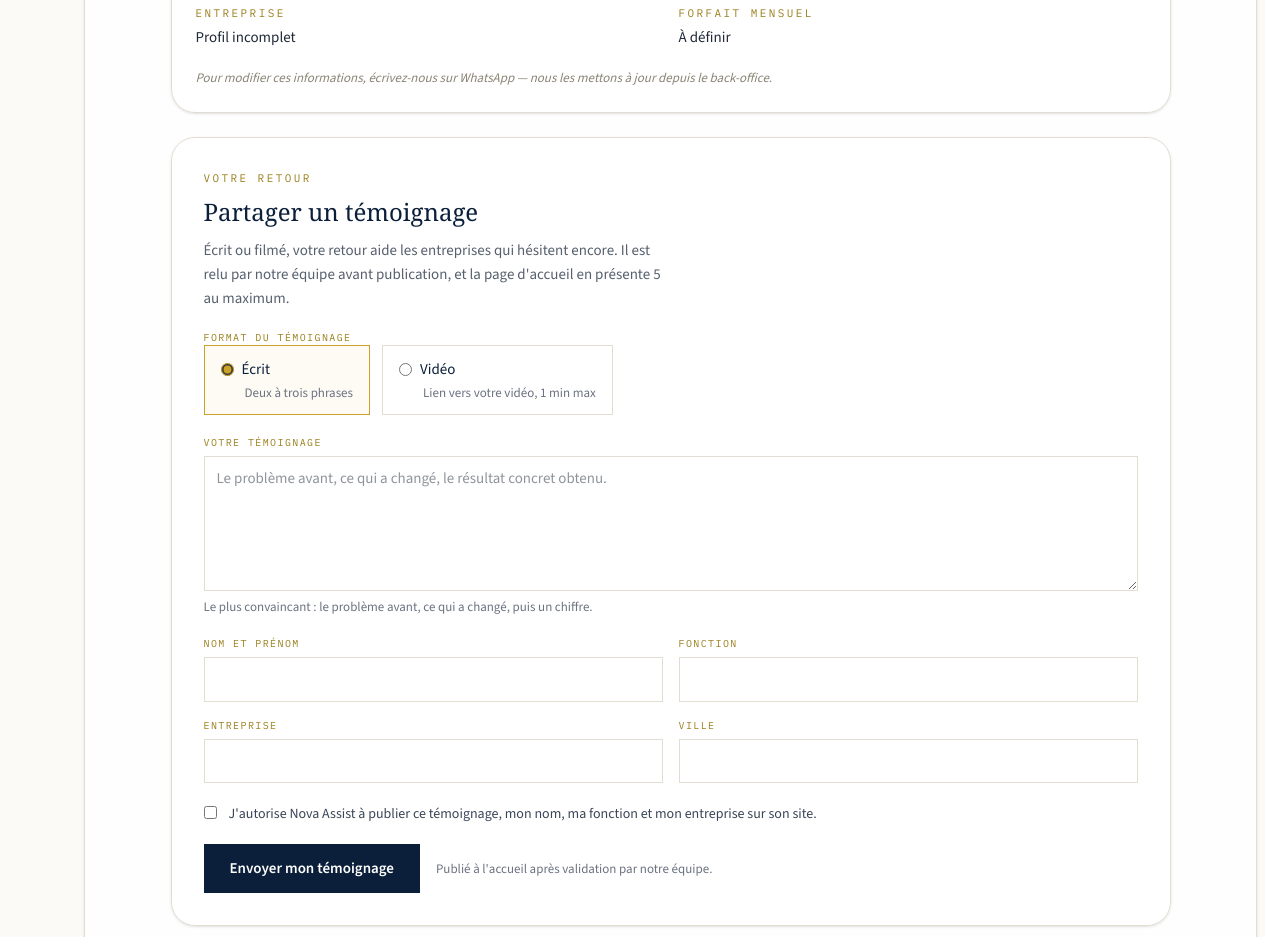
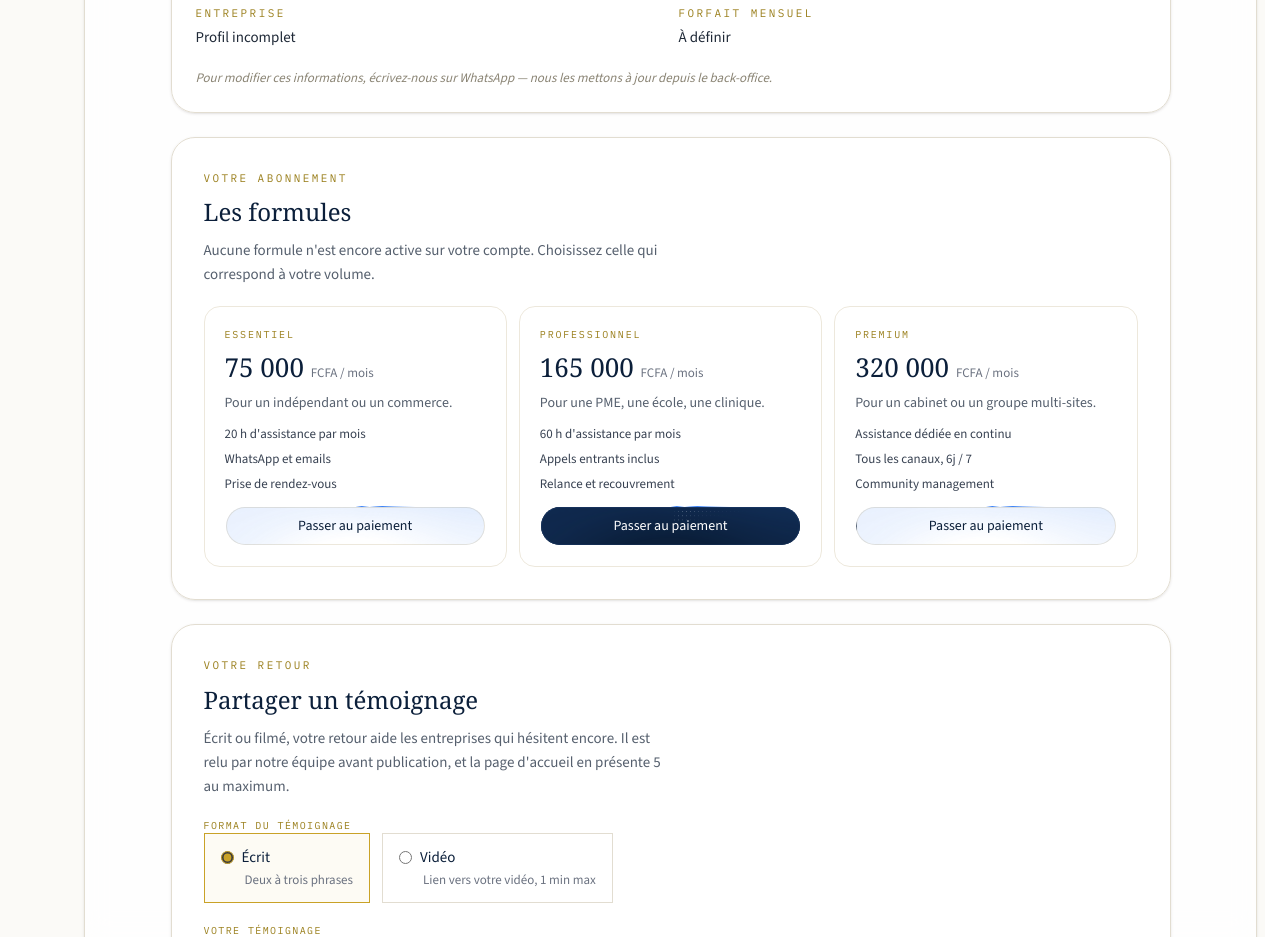
Before and after one commit to kjbrown-03/NovaAssit-, a Next.js app: page /espace-client in a window 1280 px wide. Shown: the part 940-1877 px from the top of the page. Built offline with nearby package versions, Linux system fonts and the light colour scheme; no server answers; the database is empty.

Commit message:
pour les messages

```diff
--- a/app/devis/formulaire-devis.tsx
+++ b/app/devis/formulaire-devis.tsx
@@ -2,6 +2,8 @@
 
 import { useMemo, useState } from "react";
 import { useSearchParams } from "next/navigation";
+
+import type { ProfilConnu } from "@/lib/supabase/profil";
 import {
   CANAUX,
   EFFECTIFS,
@@ -69,12 +71,23 @@ function formulePressentie(d: Donnees): Formule {
   return FORMULES.find((f) => f.id === id)!;
 }
 
-export function FormulaireDevis() {
+export function FormulaireDevis({ profil }: { profil?: ProfilConnu | null }) {
   const params = useSearchParams();
   const formuleDemandee = params.get("formule");
 
   const [etape, setEtape] = useState(0);
-  const [donnees, setDonnees] = useState<Donnees>(VIDE);
+  /* Ce que le client a déjà donné à l'inscription n'est pas redemandé. Les
+     champs restent modifiables : une demande peut concerner un autre
+     interlocuteur, ou l'entreprise a pu changer de nom depuis. */
+  const [donnees, setDonnees] = useState<Donnees>({
+    ...VIDE,
+    entreprise: profil?.entreprise || "",
+    secteur: profil?.secteur || "",
+    effectif: profil?.effectif || "",
+    contactNom: profil?.contactNom || "",
+    email: profil?.email || "",
+    telephone: profil?.telephone || "",
+  });
   const [envoye, setEnvoye] = useState(false);
   const [erreur, setErreur] = useState<string | null>(null);
   const [enCours, setEnCours] = useState(false);
--- a/app/devis/page.tsx
+++ b/app/devis/page.tsx
@@ -1,6 +1,7 @@
 import type { Metadata } from "next";
 import { Suspense } from "react";
 import { FormulaireDevis } from "./formulaire-devis";
+import { chargerProfilConnu } from "@/lib/supabase/profil";
 
 export const metadata: Metadata = {
   title: "Demande de devis",
@@ -8,11 +9,16 @@ export const metadata: Metadata = {
     "Quatre étapes, moins de trois minutes. Décrivez ce que vous souhaitez déléguer et recevez une réponse chiffrée sous 24 h ouvrées.",
 };
 
-export default function Devis() {
+export default async function Devis() {
+  /* `/devis` est derrière le middleware : le visiteur est authentifié, sa
+     fiche existe. On la lit ici plutôt que dans le composant client, qui n'a
+     ni session ni accès à la base. */
+  const profil = await chargerProfilConnu();
+
   return (
     /* useSearchParams impose une frontière Suspense au prérendu. */
     <Suspense fallback={<div className="px-5 py-20 text-center text-slate-mid">Chargement…</div>}>
-      <FormulaireDevis />
+      <FormulaireDevis profil={profil} />
     </Suspense>
   );
 }
--- a/app/espace-client/page.tsx
+++ b/app/espace-client/page.tsx
@@ -17,7 +17,7 @@ import {
 } from "lucide-react";
 
 import { Wordmark } from "@/components/wordmark";
-import { whatsappLink } from "@/lib/content";
+import { FORMULES, whatsappLink } from "@/lib/content";
 import { ShinyButton } from "@/components/ui/shiny-button";
 import { FormulaireTemoignage } from "@/components/espace-client/formulaire-temoignage";
 import { BoutonDeconnexion } from "@/components/espace-client/bouton-deconnexion";
@@ -47,7 +47,7 @@ const NAV = [
   { libelle: "Factures", href: "#documents", Icone: Receipt },
   { libelle: "Mon témoignage", href: "#temoignage", Icone: MessageSquareQuote },
   { libelle: "Mon profil", href: "#profil", Icone: UserRound },
-  { libelle: "Mon abonnement", href: "#contenu", Icone: Wallet },
+  { libelle: "Mon abonnement", href: "#abonnement", Icone: Wallet },
 ];
 
 /* Chaque statut porte son icône : la teinte seule ne doit pas porter le sens. */
@@ -401,6 +401,83 @@ export default async function EspaceClient() {
                 </p>
               </section>
 
+              {/* ------------------------------------------------------- abonnement */}
+              {/* L'onglet « Mon abonnement » pointait sur une ancre morte : le
+                  client voyait le nom de sa formule dans l'en-tête sans jamais
+                  pouvoir la comparer ni en changer. */}
+              <section
+                id="abonnement"
+                className="na-carte na-monte flex flex-col gap-5 rounded-3xl p-6 shadow-sm lg:p-8"
+              >
+                <div className="flex flex-col gap-2">
+                  <span className="na-eyebrow">Votre abonnement</span>
+                  <h2 className="text-[20px] text-navy lg:text-[24px]">Les formules</h2>
+                  <p className="max-w-[62ch] text-[15px] leading-[1.6] text-slate-mid">
+                    {profil?.formule
+                      ? "Vous pouvez changer de formule à tout moment, avec un préavis de 30 jours. Les heures non consommées sont reportées d'un mois."
+                      : "Aucune formule n'est encore active sur votre compte. Choisissez celle qui correspond à votre volume."}
+                  </p>
+                </div>
+
+                <ul className="grid gap-3 lg:grid-cols-3">
+                  {FORMULES.map((formule) => {
+                    const active = profil?.formule === formule.id;
+                    return (
+                      <li
+                        key={formule.id}
+                        className={`flex flex-col gap-3 rounded-2xl p-5 ${
+                          active
+                            ? "border-2 border-gold bg-gold-soft"
+                            : "border border-line-soft"
+                        }`}
+                      >
+                        <div className="flex items-start justify-between gap-3">
+                          <span className="font-mono text-[10px] tracking-[0.18em] text-gold-ink uppercase">
+                            {formule.nom}
+                          </span>
+                          {active && (
+                            <span className="shrink-0 bg-gold px-[9px] py-1 font-mono text-[9px] tracking-[0.12em] text-navy uppercase">
+                              Votre formule
+                            </span>
+                          )}
+                        </div>
+
+                        <p className="font-serif text-[26px] leading-none text-navy">
+                          {formule.prixCourt}{" "}
+                          <span className="font-sans text-[13px] text-gray-mid">
+                            {formule.unite}
+                          </span>
+                        </p>
+
+                        <p className="text-[14px] leading-[1.5] text-slate-mid">
+                          {formule.pourCourt}
+                        </p>
+
+                        <ul className="flex flex-col gap-[6px] text-[13px] leading-[1.45] text-ink-700">
+                          {formule.inclus.slice(0, 3).map((ligne) => (
+                            <li key={ligne}>{ligne}</li>
+                          ))}
+                        </ul>
+
+                        {active ? (
+                          <p className="mt-auto pt-1 font-mono text-[11px] tracking-[0.12em] text-gold-ink uppercase">
+                            Formule en cours
+                          </p>
+                        ) : (
+                          <ShinyButton
+                            href={`/paiement?formule=${formule.id}`}
+                            variant={formule.miseEnAvant ? "primary" : "outline"}
+                            className="mt-auto !p-[11px] !text-[14px]"
+                          >
+                            {profil?.formule ? "Passer à cette formule" : "Passer au paiement"}
+                          </ShinyButton>
+                        )}
+                      </li>
+                    );
+                  })}
+                </ul>
+              </section>
+
               {/* ------------------------------------------------------- témoignage */}
               <section
                 id="temoignage"
--- a/app/globals.css
+++ b/app/globals.css
@@ -1031,3 +1031,45 @@ html {
     animation: none;
   }
 }
+
+
+/* ------------------------------------------------------------------
+   Poussée latérale — arrivée sur le paiement.
+
+   Reprise du mouvement du portfolio, où chaque section est une diapositive
+   poussée horizontalement : même durée et même courbe (0,65 s,
+   cubic-bezier(0.22, 0.61, 0.16, 1)), avec la légère mise à l'échelle qui
+   donne sa profondeur au geste.
+
+   Une différence assumée : seule la page entrante glisse. Next démonte la
+   page quittée avant de monter la suivante, il n'y a donc rien à faire sortir
+   par la gauche. La faire glisser des deux côtés demanderait l'API View
+   Transitions, encore expérimentale dans Next 15.
+
+   Le contenu n'est jamais invisible — pas d'`opacity: 0` au départ : si
+   l'animation ne joue pas, la page est simplement là.
+   ------------------------------------------------------------------ */
+.na-pousse {
+  /* `clip` plutôt que `hidden` : n'ouvre pas de contexte de défilement, donc
+     ne casse pas les positions collantes de la page. */
+  overflow-x: clip;
+}
+
+.na-pousse > * {
+  animation: na-pousse-entrante 0.65s cubic-bezier(0.22, 0.61, 0.16, 1) both;
+}
+
+@keyframes na-pousse-entrante {
+  from {
+    transform: translateX(100%) scale(0.96);
+  }
+  to {
+    transform: none;
+  }
+}
+
+@media (prefers-reduced-motion: reduce) {
+  .na-pousse > * {
+    animation: none;
+  }
+}
--- a/app/paiement/page.tsx
+++ b/app/paiement/page.tsx
@@ -26,7 +26,10 @@ export default async function Paiement({
   if (!choisie) redirect("/offres");
 
   return (
-    <>
+    /* La page arrive en glissant depuis la droite, comme les diapositives du
+       portfolio d'où vient l'anneau des formules : le geste de choisir une
+       formule et celui d'arriver au paiement appartiennent au même mouvement. */
+    <div className="na-pousse">
       <header className="bg-navy">
         <div className="mx-auto flex max-w-[1180px] items-center justify-between px-5 py-[18px] lg:px-14 lg:py-6">
           <Wordmark size={20} />
@@ -68,6 +71,6 @@ export default async function Paiement({
           nomFormule={choisie.nom}
         />
       </main>
-    </>
+    </div>
   );
 }
--- a/components/site-footer.tsx
+++ b/components/site-footer.tsx
@@ -59,7 +59,14 @@ export function SiteFooter() {
             <h2 className="na-eyebrow font-mono text-[11px] tracking-[0.16em]">
               {t("pied.colonneContact")}
             </h2>
-            <a href={whatsappLink(t("commun.messageWhatsAppDefaut"))} className="hover:text-gold-ink">
+            <a
+              href={whatsappLink(t("commun.messageWhatsAppDefaut"))}
+              /* Comme les autres liens WhatsApp du site : la discussion s'ouvre
+                 à côté, sans faire quitter la page au visiteur. */
+              target="_blank"
+              rel="noopener noreferrer"
+              className="hover:text-gold-ink"
+            >
               {t("pied.whatsappBusiness")}
             </a>
             <a href={`mailto:${CONTACT.email}`} className="hover:text-gold-ink">
--- /dev/null
+++ b/lib/supabase/profil.ts
@@ -0,0 +1,59 @@
+import { creerClientServeur } from "./server";
+
+/**
+ * Ce qu'un client a déjà renseigné, pour ne pas le lui redemander.
+ *
+ * Les champs viennent de deux endroits : l'adresse est celle du compte
+ * authentifié, le reste de la fiche `profils` remplie à l'inscription puis
+ * complétée depuis l'espace client.
+ */
+export type ProfilConnu = {
+  entreprise: string;
+  contactNom: string;
+  email: string;
+  telephone: string;
+  secteur: string;
+  effectif: string;
+};
+
+/* Les valeurs de repli posées par le déclencheur `gerer_nouveau_compte` quand
+   l'inscription n'a pas fourni le champ. Les recopier dans un formulaire
+   n'aiderait personne : autant laisser la case vide. */
+const REMPLISSAGE_AUTOMATIQUE = "À compléter";
+
+function utile(valeur: unknown): string {
+  const texte = typeof valeur === "string" ? valeur.trim() : "";
+  return texte === REMPLISSAGE_AUTOMATIQUE ? "" : texte;
+}
+
+/**
+ * Lit le profil du compte connecté.
+ *
+ * Retourne `null` sans session — le formulaire de devis reste alors utilisable,
+ * simplement vide. Aucune clause de filtrage n'est nécessaire au-delà de
+ * l'identifiant : RLS interdit déjà de lire la ligne d'un autre.
+ */
+export async function chargerProfilConnu(): Promise<ProfilConnu | null> {
+  const supabase = await creerClientServeur();
+
+  const {
+    data: { user },
+  } = await supabase.auth.getUser();
+
+  if (!user) return null;
+
+  const { data } = await supabase
+    .from("profils")
+    .select("entreprise, contact_nom, telephone, secteur, effectif")
+    .eq("id", user.id)
+    .maybeSingle();
+
+  return {
+    entreprise: utile(data?.entreprise),
+    contactNom: utile(data?.contact_nom),
+    email: user.email ?? "",
+    telephone: utile(data?.telephone),
+    secteur: utile(data?.secteur),
+    effectif: utile(data?.effectif),
+  };
+}
```
